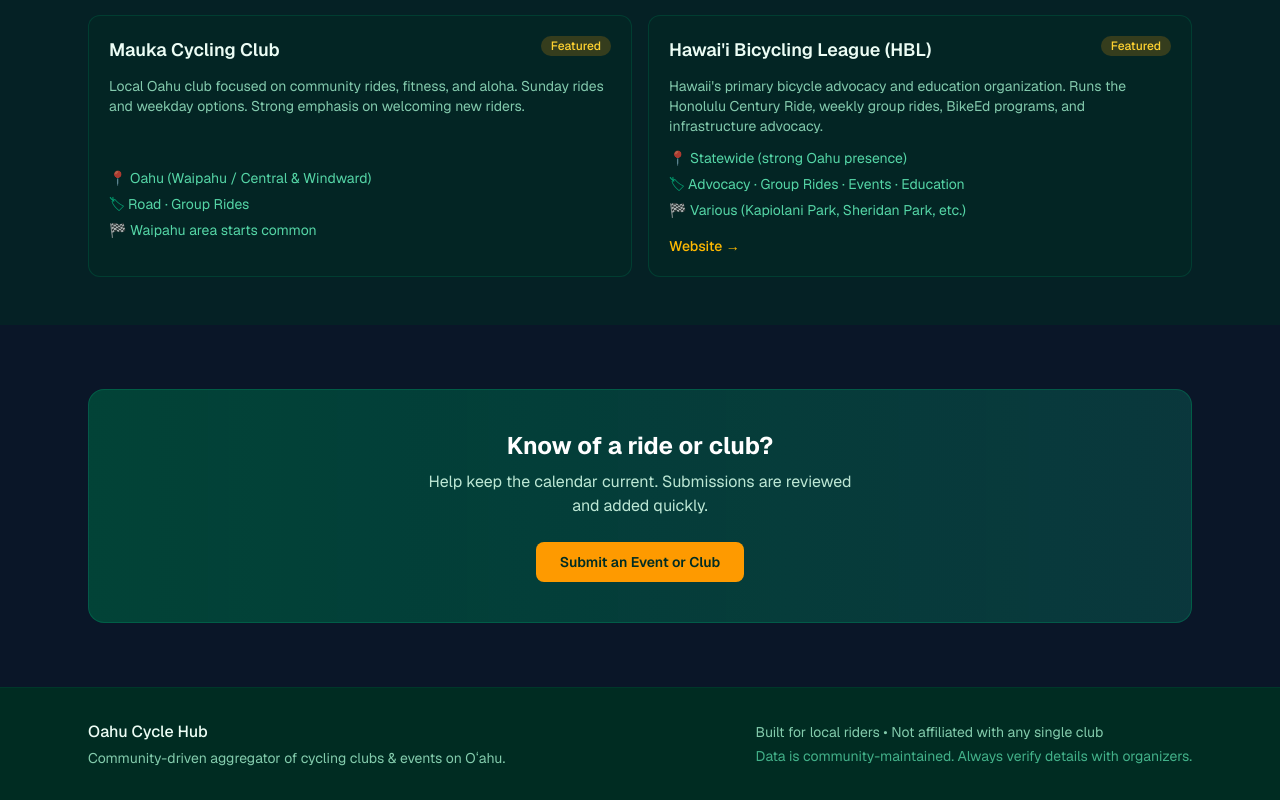
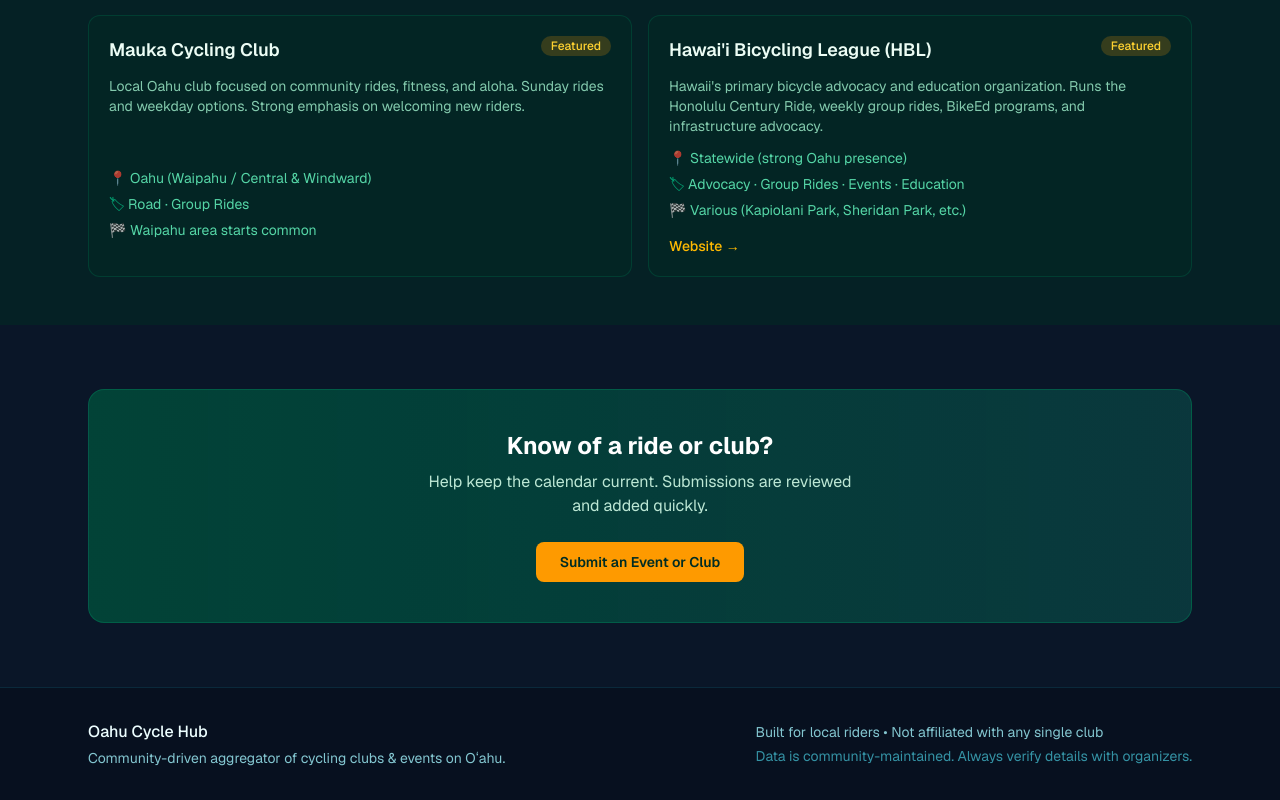
Before and after one commit to androskow/oahu-cycle-hub, a Next.js app: page / in a window 1280 px wide. Shown: the part 1282-2082 px from the top of the page. Built offline with nearby package versions, Linux system fonts and the light colour scheme.

Commit message:
Continue Hawaii theme - footer, cards, layout

```diff
--- a/src/app/layout.tsx
+++ b/src/app/layout.tsx
@@ -30,7 +30,7 @@
       lang="en"
       className={`${geistSans.variable} ${geistMono.variable} h-full antialiased`}
     >
-      <body className="min-h-full flex flex-col bg-emerald-950 text-emerald-50">
+      <body className="min-h-full flex flex-col bg-[#0a1628] text-cyan-50">
         <Header />
         <main className="flex-1">{children}</main>
         <Footer />
--- a/src/components/Footer.tsx
+++ b/src/components/Footer.tsx
@@ -1,17 +1,17 @@
 export default function Footer() {
   return (
-    <footer className="mt-auto border-t border-emerald-900/30 bg-emerald-950 text-emerald-200/80">
+    <footer className="mt-auto border-t border-cyan-900/40 bg-[#07101f] text-cyan-200/80">
       <div className="mx-auto max-w-6xl px-4 py-8 sm:px-6">
         <div className="flex flex-col gap-4 sm:flex-row sm:items-center sm:justify-between">
           <div>
-            <p className="font-medium text-emerald-50">Oahu Cycle Hub</p>
+            <p className="font-medium text-cyan-50">Oahu Cycle Hub</p>
             <p className="mt-1 text-sm">
               Community-driven aggregator of cycling clubs & events on Oʻahu.
             </p>
           </div>
           <div className="text-sm">
             <p>Built for local riders • Not affiliated with any single club</p>
-            <p className="mt-1 text-emerald-300/70">
+            <p className="mt-1 text-cyan-300/60">
               Data is community-maintained. Always verify details with organizers.
             </p>
           </div>
```
